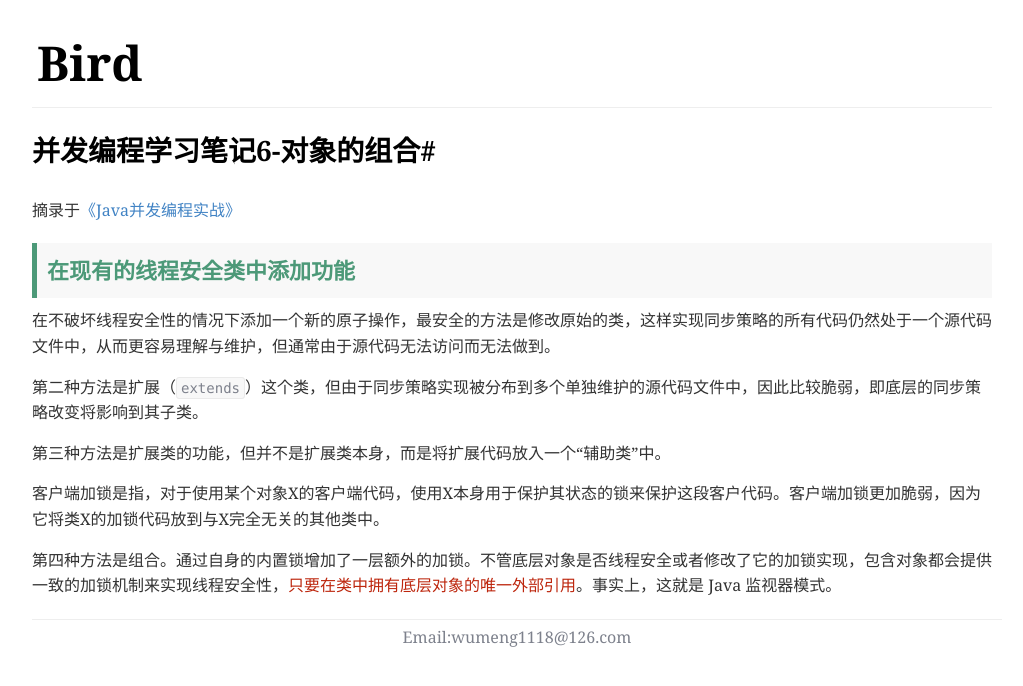
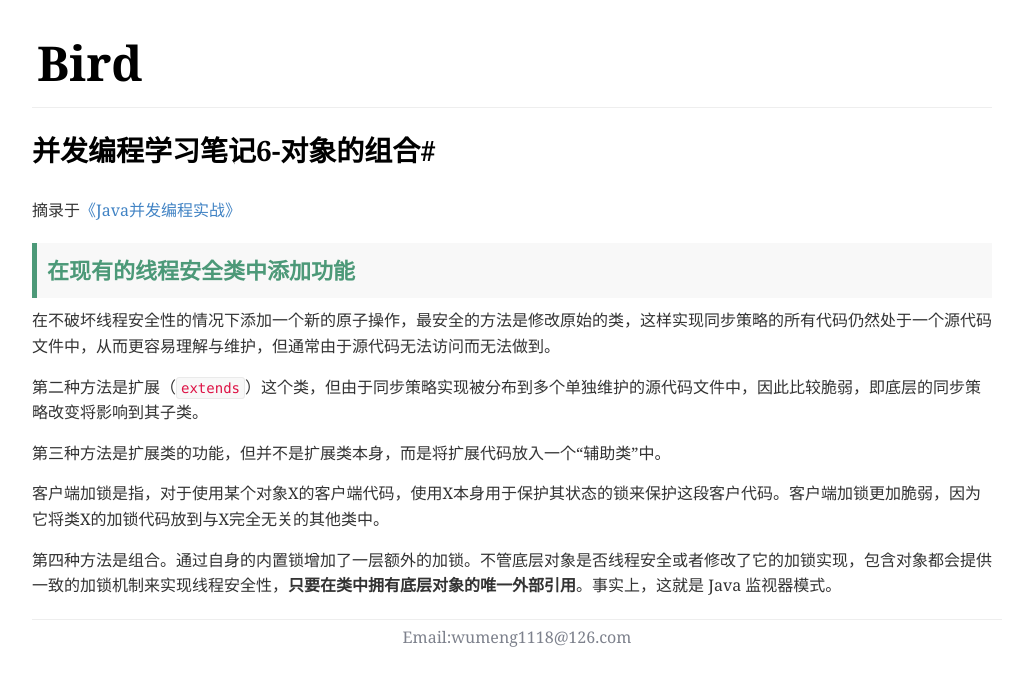
Before and after one commit to Qing-Shuang/Bird, a Jekyll site: the page built from _posts/Concurrency/2014-08-25-concurrency6-composingObjects.md, in a window 1280 px wide. Shown: the top 686 px of the page, without its empty margins (128-1151 px from the left). Built offline with Jekyll 4.4.1, drawn with Linux system fonts in a browser that asks for light colours; Markdown is read by kramdown in place of the engine named in the settings.

Commit message:
Update markdownpad-github.css

```diff
--- a/css/markdownpad-github.css
+++ b/css/markdownpad-github.css
@@ -210,8 +210,8 @@ code, tt {
 
 code{
   padding: 2px 4px;
-  /*color: #D14;*/
-  color: #7D818C;
+  color: #D14;
+  /*color: #7D818C;*/
 }
 
 pre>code {
@@ -318,7 +318,9 @@ img {
 
 /* Customer
 =============================================================================*/
+/*
 strong{
   color:#bd260d;
   font-weight:normal;
 }
+*/
```
